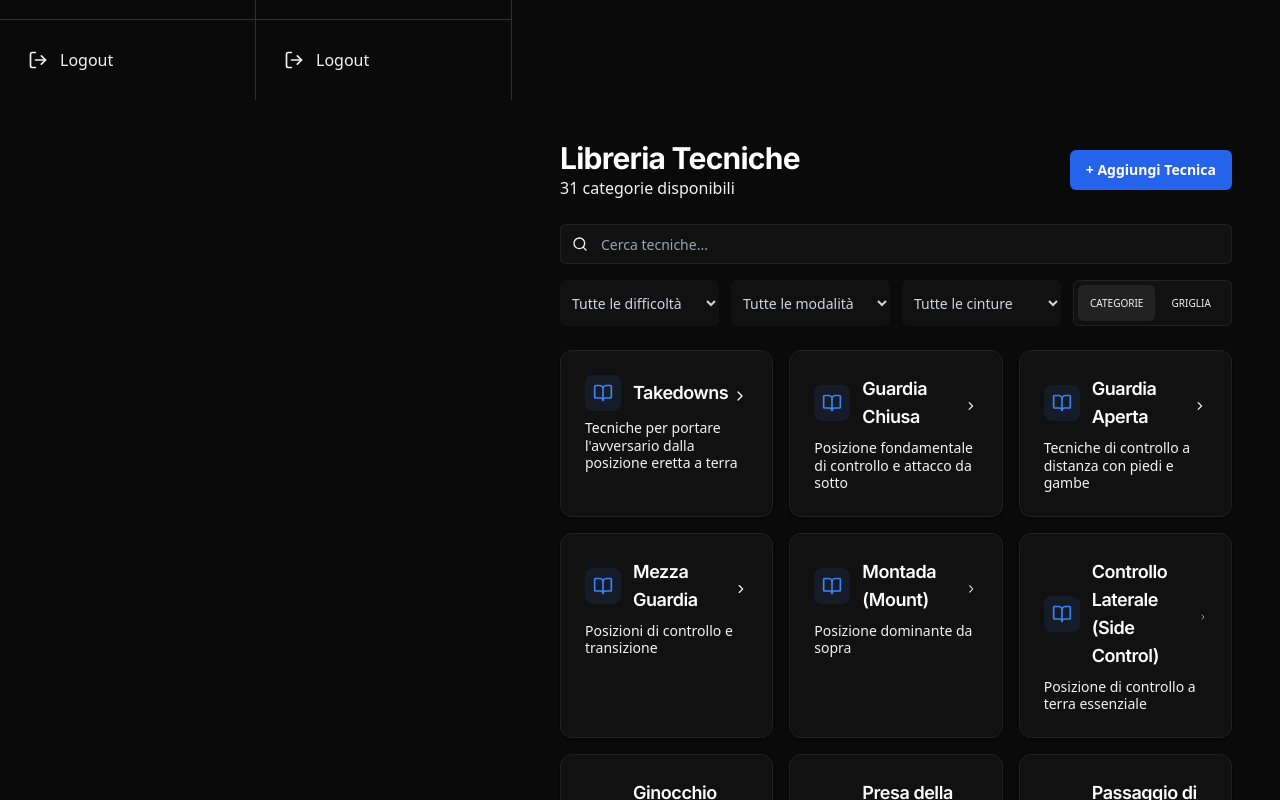
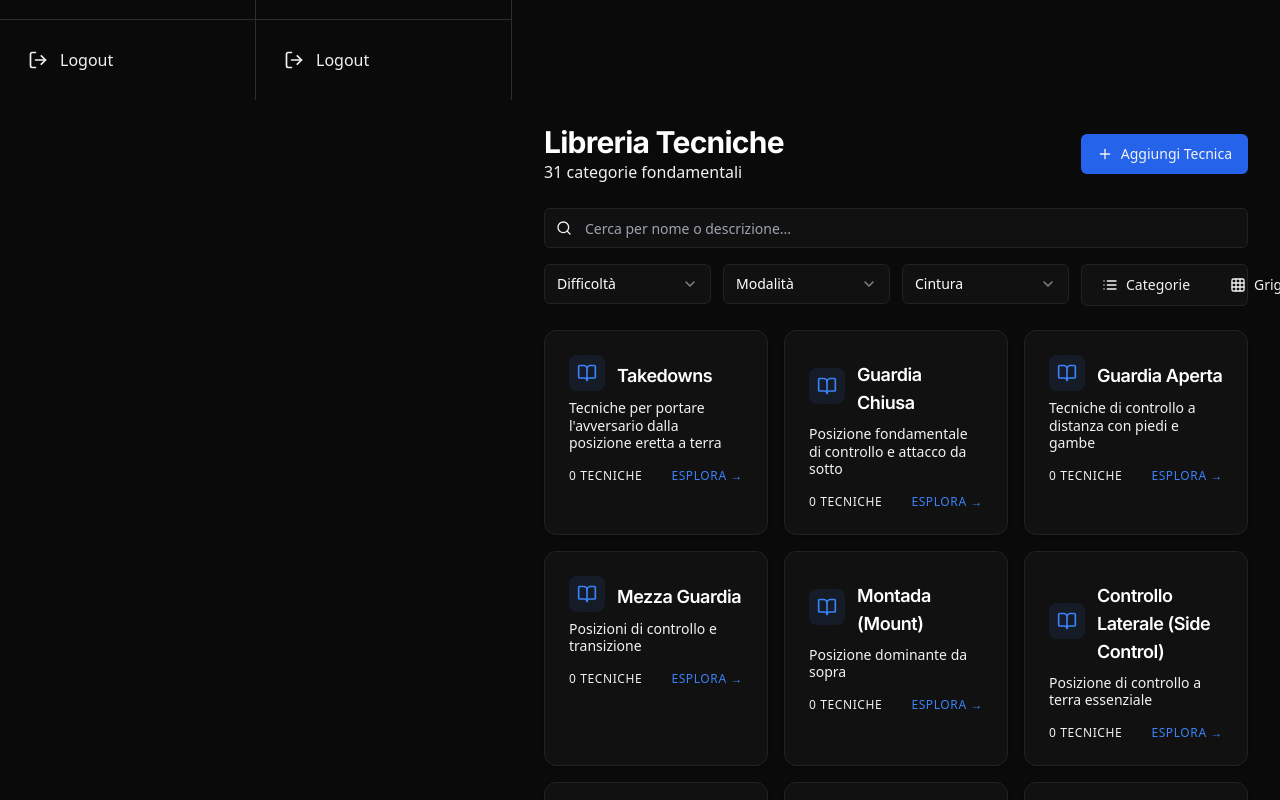
Before and after one commit to iamalexandredds/bjj-tracker, a React (Vite) app: page /techniques in a window 1280 px wide. Shown: the part 700-1500 px from the top of the page. Built offline with nearby package versions, Linux system fonts and the light colour scheme.

Commit message:
Update Techniques.tsx

```diff
--- a/src/pages/Techniques.tsx
+++ b/src/pages/Techniques.tsx
@@ -1,76 +1,140 @@
-import { useState } from 'react';
+import { useState, useMemo } from 'react';
+import { Plus, Grid3X3, List, BookOpen, Search } from 'lucide-react';
+import { AppLayout } from '@/components/layout/AppLayout';
+import { Button } from '@/components/ui/button';
+import { Tabs, TabsList, TabsTrigger } from '@/components/ui/tabs';
 import { Card, CardContent, CardHeader, CardTitle } from '@/components/ui/card';
-import { Button } from '@/components/ui/button';
 import { Input } from '@/components/ui/input';
-import { AppLayout } from '@/components/layout/AppLayout';
 import { TECHNIQUE_CATEGORIES } from '@/lib/constants';
-import { BookOpen, Search, ChevronRight } from 'lucide-react';
+import {
+  Select,
+  SelectContent,
+  SelectItem,
+  SelectTrigger,
+  SelectValue,
+} from "@/components/ui/select";
+
+type ViewMode = 'categories' | 'grid';
 
 export default function Techniques() {
-  const [searchTerm, setSearchTerm] = useState("");
+  const [viewMode, setViewMode] = useState<ViewMode>('categories');
+  const [searchQuery, setSearchQuery] = useState('');
+  const [difficultyFilter, setDifficultyFilter] = useState('all');
+  const [modeFilter, setModeFilter] = useState('all');
+  const [beltFilter, setBeltFilter] = useState('all');
 
-  const filteredCategories = TECHNIQUE_CATEGORIES.filter(cat =>
-    cat.label.toLowerCase().includes(searchTerm.toLowerCase()) ||
-    cat.description.toLowerCase().includes(searchTerm.toLowerCase())
-  );
+  // Filtro logico delle categorie
+  const filteredCategories = useMemo(() => {
+    return TECHNIQUE_CATEGORIES.filter(cat =>
+      cat.label.toLowerCase().includes(searchQuery.toLowerCase()) ||
+      cat.description.toLowerCase().includes(searchQuery.toLowerCase())
+    );
+  }, [searchQuery]);
 
   return (
     <AppLayout>
-      <div className="space-y-6 p-4">
-        <div className="flex justify-between items-center">
+      <div className="space-y-6">
+        {/* Header */}
+        <div className="flex flex-col sm:flex-row sm:items-center justify-between gap-4">
           <div>
             <h1 className="text-3xl font-bold text-white">Libreria Tecniche</h1>
-            <p className="text-muted-foreground">{TECHNIQUE_CATEGORIES.length} categorie disponibili</p>
+            <p className="text-muted-foreground">
+              {TECHNIQUE_CATEGORIES.length} categorie fondamentali
+            </p>
           </div>
-          <Button className="bg-blue-600 hover:bg-blue-700 text-white font-bold">
-            + Aggiungi Tecnica
+          <Button className="bg-blue-600 hover:bg-blue-700">
+            <Plus className="h-4 w-4 mr-2" />
+            Aggiungi Tecnica
           </Button>
         </div>
 
+        {/* Barra di Ricerca e Filtri (Screenshot 2) */}
         <div className="space-y-4">
           <div className="relative">
             <Search className="absolute left-3 top-1/2 -translate-y-1/2 h-4 w-4 text-muted-foreground" />
             <Input
-              className="w-full bg-[#111] border-[#222] text-white pl-10"
-              placeholder="Cerca tecniche..."
-              value={searchTerm}
-              onChange={(e) => setSearchTerm(e.target.value)}
+              placeholder="Cerca per nome o descrizione..."
+              className="pl-10 bg-[#111] border-[#222]"
+              value={searchQuery}
+              onChange={(e) => setSearchQuery(e.target.value)}
             />
           </div>
 
           <div className="grid grid-cols-2 md:grid-cols-4 gap-3">
-            <select className="bg-[#111] border-[#222] text-sm text-gray-300 p-2 rounded-md outline-none">
-              <option>Tutte le difficoltà</option>
-            </select>
-            <select className="bg-[#111] border-[#222] text-sm text-gray-300 p-2 rounded-md outline-none">
-              <option>Tutte le modalità</option>
-            </select>
-            <select className="bg-[#111] border-[#222] text-sm text-gray-300 p-2 rounded-md outline-none">
-              <option>Tutte le cinture</option>
-            </select>
-            <div className="flex bg-[#111] rounded-md border border-[#222] p-1">
-              <Button variant="ghost" size="sm" className="flex-1 text-[10px] bg-[#222]">CATEGORIE</Button>
-              <Button variant="ghost" size="sm" className="flex-1 text-[10px]">GRIGLIA</Button>
+            <Select onValueChange={setDifficultyFilter}>
+              <SelectTrigger className="bg-[#111] border-[#222] text-white">
+                <SelectValue placeholder="Difficoltà" />
+              </SelectTrigger>
+              <SelectContent>
+                <SelectItem value="all">Tutte le difficoltà</SelectItem>
+                <SelectItem value="base">Base</SelectItem>
+                <SelectItem value="intermedio">Intermedio</SelectItem>
+                <SelectItem value="avanzato">Avanzato</SelectItem>
+              </SelectContent>
+            </Select>
+
+            <Select onValueChange={setModeFilter}>
+              <SelectTrigger className="bg-[#111] border-[#222] text-white">
+                <SelectValue placeholder="Modalità" />
+              </SelectTrigger>
+              <SelectContent>
+                <SelectItem value="all">Tutte le modalità</SelectItem>
+                <SelectItem value="gi">Gi</SelectItem>
+                <SelectItem value="nogi">No-Gi</SelectItem>
+              </SelectContent>
+            </Select>
+
+            <Select onValueChange={setBeltFilter}>
+              <SelectTrigger className="bg-[#111] border-[#222] text-white">
+                <SelectValue placeholder="Cintura" />
+              </SelectTrigger>
+              <SelectContent>
+                <SelectItem value="all">Tutte le cinture</SelectItem>
+                <SelectItem value="white">Bianca</SelectItem>
+                <SelectItem value="blue">Blu</SelectItem>
+                <SelectItem value="purple">Viola</SelectItem>
+                <SelectItem value="brown">Marrone</SelectItem>
+                <SelectItem value="black">Nera</SelectItem>
+              </SelectContent>
+            </Select>
+
+            <div className="flex gap-2 bg-[#111] p-1 rounded-md border border-[#222]">
+               <Button
+                variant={viewMode === 'categories' ? 'secondary' : 'ghost'}
+                className="flex-1 h-8"
+                onClick={() => setViewMode('categories')}
+              >
+                <List className="h-4 w-4 mr-2" /> Categorie
+              </Button>
+              <Button
+                variant={viewMode === 'grid' ? 'secondary' : 'ghost'}
+                className="flex-1 h-8"
+                onClick={() => setViewMode('grid')}
+              >
+                <Grid3X3 className="h-4 w-4 mr-2" /> Griglia
+              </Button>
             </div>
           </div>
         </div>
 
+        {/* Lista Categorie */}
         <div className="grid gap-4 sm:grid-cols-2 lg:grid-cols-3">
           {filteredCategories.map((category) => (
             <Card key={category.value} className="bg-[#111] border-[#222] hover:border-blue-500/50 transition-all cursor-pointer group">
-              <CardHeader className="flex flex-row items-center justify-between pb-2">
-                <div className="flex items-center space-x-3">
-                  <div className="p-2 rounded-lg bg-blue-500/10 text-blue-500 group-hover:bg-blue-500 group-hover:text-white">
-                    <BookOpen className="h-5 w-5" />
-                  </div>
-                  <CardTitle className="text-lg text-white">{category.label}</CardTitle>
+              <CardHeader className="flex flex-row items-center space-x-3 pb-2">
+                <div className="p-2 rounded-lg bg-blue-500/10 text-blue-500 group-hover:bg-blue-500 group-hover:text-white transition-all">
+                  <BookOpen className="h-5 w-5" />
                 </div>
-                <ChevronRight className="h-4 w-4 text-muted-foreground" />
+                <CardTitle className="text-lg text-white">{category.label}</CardTitle>
               </CardHeader>
               <CardContent>
                 <p className="text-sm text-muted-foreground leading-tight">
                   {category.description}
                 </p>
+                <div className="mt-4 flex justify-between items-center text-xs text-muted-foreground font-medium uppercase tracking-wider">
+                  <span>0 Tecniche</span>
+                  <span className="text-blue-500">Esplora →</span>
+                </div>
               </CardContent>
             </Card>
           ))}
```
